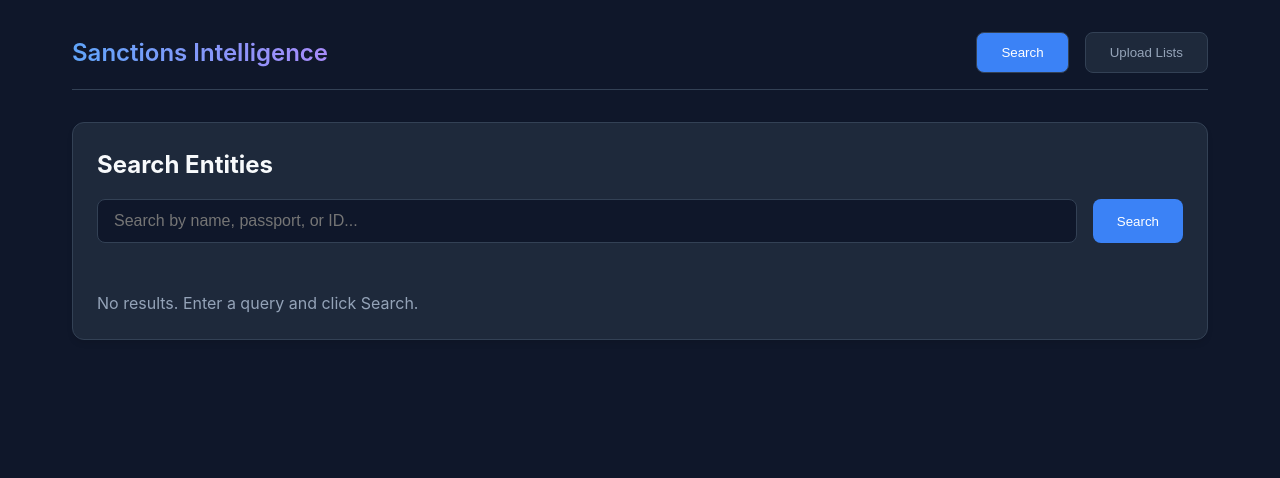
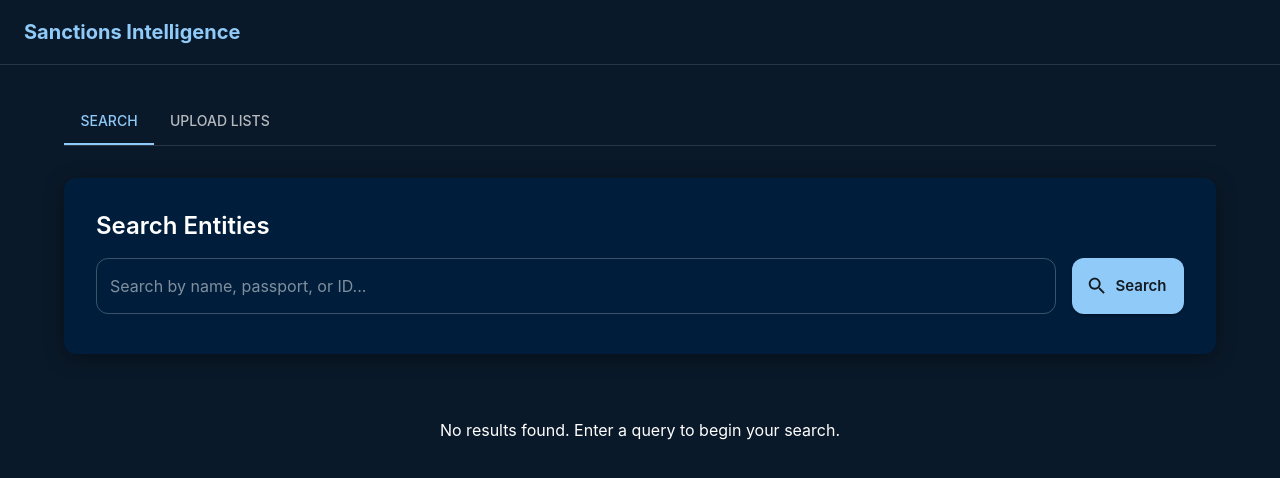
Before and after one commit to jaggeman/sanctions, a React (Vite) app in the folder frontend/: page / in a window 1280 px wide. Shown: the top 478 px of the page. Built offline with nearby package versions, Linux system fonts and the light colour scheme.

Commit message:
Upgrade frontend to Google Material Design (MUI v5)

```diff
--- a/frontend/package.json
+++ b/frontend/package.json
@@ -10,6 +10,10 @@
     "preview": "vite preview"
   },
   "dependencies": {
+    "@emotion/react": "^11.14.0",
+    "@emotion/styled": "^11.14.1",
+    "@mui/icons-material": "^9.3.1",
+    "@mui/material": "^9.3.1",
     "react": "^19.2.8",
     "react-dom": "^19.2.8"
   },
--- a/frontend/src/App.tsx
+++ b/frontend/src/App.tsx
@@ -1,11 +1,79 @@
-import { useState } from 'react';
-import './index.css';
+import React, { useState } from 'react';
+import {
+  ThemeProvider,
+  createTheme,
+  CssBaseline,
+  AppBar,
+  Toolbar,
+  Typography,
+  Container,
+  Box,
+  Tabs,
+  Tab,
+  Card,
+  CardContent,
+  TextField,
+  Button,
+  Chip,
+  Paper,
+  CircularProgress
+} from '@mui/material';
+import CloudUploadIcon from '@mui/icons-material/CloudUpload';
+import SearchIcon from '@mui/icons-material/Search';
+
+// Create a modern Dark Mode Material Design theme
+const darkTheme = createTheme({
+  palette: {
+    mode: 'dark',
+    primary: {
+      main: '#90caf9', // Modern blue accent
+    },
+    secondary: {
+      main: '#f48fb1',
+    },
+    background: {
+      default: '#0a1929', // Deep dark blue background
+      paper: '#001e3c',   // Slightly lighter blue for cards
+    },
+  },
+  typography: {
+    fontFamily: '"Inter", "Roboto", "Helvetica", "Arial", sans-serif',
+    h5: {
+      fontWeight: 600,
+    },
+  },
+  shape: {
+    borderRadius: 12,
+  },
+  components: {
+    MuiButton: {
+      styleOverrides: {
+        root: {
+          textTransform: 'none',
+          fontWeight: 600,
+        },
+      },
+    },
+    MuiCard: {
+      styleOverrides: {
+        root: {
+          backgroundImage: 'none',
+          boxShadow: '0 4px 20px 0 rgba(0,0,0,0.4)',
+        },
+      },
+    },
+  },
+});
 
 function App() {
-  const [activeTab, setActiveTab] = useState<'search' | 'upload'>('search');
+  const [tabValue, setTabValue] = useState(0);
   const [searchQuery, setSearchQuery] = useState('');
   const [results, setResults] = useState<any[]>([]);
   const [isLoading, setIsLoading] = useState(false);
+
+  const handleTabChange = (_event: React.SyntheticEvent, newValue: number) => {
+    setTabValue(newValue);
+  };
 
   const handleSearch = async () => {
     if (!searchQuery) return;
@@ -36,7 +104,7 @@ function App() {
         body: formData
       });
       if (res.ok) {
-        alert('File uploaded and import started!');
+        alert('File uploaded successfully! Import process has started.');
       } else {
         alert('Upload failed.');
       }
@@ -48,92 +116,135 @@ function App() {
   };
 
   return (
-    <div className="app-container">
-      <header className="header">
-        <h1>Sanctions Intelligence</h1>
-        <div style={{ display: 'flex', gap: '1rem' }}>
-          <button
-            style={{
-              background: activeTab === 'search' ? 'var(--primary)' : 'var(--surface)',
-              color: activeTab === 'search' ? 'white' : 'var(--text-muted)',
-              border: '1px solid var(--border)'
-            }}
-            onClick={() => setActiveTab('search')}
-          >
-            Search
-          </button>
-          <button
-            style={{
-              background: activeTab === 'upload' ? 'var(--primary)' : 'var(--surface)',
-              color: activeTab === 'upload' ? 'white' : 'var(--text-muted)',
-              border: '1px solid var(--border)'
-            }}
-            onClick={() => setActiveTab('upload')}
-          >
-            Upload Lists
-          </button>
-        </div>
-      </header>
+    <ThemeProvider theme={darkTheme}>
+      <CssBaseline />
+      <AppBar position="static" elevation={0} sx={{ background: 'transparent', borderBottom: 1, borderColor: 'divider' }}>
+        <Toolbar>
+          <Typography variant="h6" component="div" sx={{ flexGrow: 1, fontWeight: 'bold', color: 'primary.main' }}>
+            Sanctions Intelligence
+          </Typography>
+        </Toolbar>
+      </AppBar>
 
-      {activeTab === 'search' ? (
-        <div className="card">
-          <h2 style={{ marginBottom: '1rem' }}>Search Entities</h2>
-          <div style={{ display: 'flex', gap: '1rem' }}>
-            <input
-              type="text"
+      <Container maxWidth="lg" sx={{ mt: 4, mb: 8 }}>
+        <Box sx={{ borderBottom: 1, borderColor: 'divider', mb: 4 }}>
+          <Tabs value={tabValue} onChange={handleTabChange} aria-label="app tabs">
+            <Tab label="Search" />
+            <Tab label="Upload Lists" />
+          </Tabs>
+        </Box>
+
+        {tabValue === 0 && (
+          <Box>
+            <Card sx={{ mb: 4, p: 2 }}>
+              <CardContent>
+                <Typography variant="h5" gutterBottom>
+                  Search Entities
+                </Typography>
+                <Box sx={{ display: 'flex', gap: 2, mt: 2 }}>
+                  <TextField
+                    fullWidth
+                    variant="outlined"
                     placeholder="Search by name, passport, or ID..."
                     value={searchQuery}
                     onChange={(e) => setSearchQuery(e.target.value)}
                     onKeyDown={(e) => e.key === 'Enter' && handleSearch()}
+                    disabled={isLoading}
                   />
-            <button onClick={handleSearch} disabled={isLoading}>
-              {isLoading ? 'Searching...' : 'Search'}
-            </button>
-          </div>
+                  <Button
+                    variant="contained"
+                    size="large"
+                    startIcon={isLoading ? <CircularProgress size={20} color="inherit" /> : <SearchIcon />}
+                    onClick={handleSearch}
+                    disabled={isLoading}
+                  >
+                    Search
+                  </Button>
+                </Box>
+              </CardContent>
+            </Card>
 
-          <div className="results-grid">
+            <Box sx={{ display: 'grid', gridTemplateColumns: { xs: '1fr', sm: '1fr 1fr', md: '1fr 1fr 1fr' }, gap: 3 }}>
               {results.map((r, i) => (
-              <div key={i} className="card">
-                <div style={{ display: 'flex', justifyContent: 'space-between', marginBottom: '1rem' }}>
-                  <span className="tag">{r.source}</span>
-                  <span className="tag" style={{ background: 'rgba(239, 68, 68, 0.1)', color: '#ef4444' }}>{r.type}</span>
-                </div>
-                <h3 style={{ marginBottom: '0.5rem' }}>{r.primaryName}</h3>
-                <p style={{ color: 'var(--text-muted)', fontSize: '0.875rem' }}>
-                  Aliases: {r.aliases?.slice(0, 3).join(', ') || 'None'}
-                </p>
+                <Box key={i}>
+                  <Card sx={{ height: '100%', display: 'flex', flexDirection: 'column' }}>
+                    <CardContent sx={{ flexGrow: 1 }}>
+                      <Box sx={{ display: 'flex', justifyContent: 'space-between', mb: 2 }}>
+                        <Chip label={r.source} size="small" color="primary" variant="outlined" />
+                        <Chip label={r.type} size="small" color="error" variant="outlined" />
+                      </Box>
+                      <Typography variant="h6" component="h2" gutterBottom>
+                        {r.primaryName}
+                      </Typography>
+                      {r.aliases && r.aliases.length > 0 && (
+                        <Typography variant="body2" color="text.secondary" sx={{ mb: 2 }}>
+                          <strong>Aliases:</strong> {r.aliases.slice(0, 3).join(', ')}
+                          {r.aliases.length > 3 ? '...' : ''}
+                        </Typography>
+                      )}
                       {r.birthDates && r.birthDates.length > 0 && (
-                  <p style={{ color: 'var(--text-muted)', fontSize: '0.875rem' }}>
-                    DOB: {r.birthDates.join(', ')}
-                  </p>
+                        <Typography variant="body2" color="text.secondary">
+                          <strong>DOB:</strong> {r.birthDates.join(', ')}
+                        </Typography>
                       )}
-              </div>
+                    </CardContent>
+                  </Card>
+                </Box>
               ))}
               {results.length === 0 && !isLoading && (
-              <p style={{ color: 'var(--text-muted)', gridColumn: '1 / -1', marginTop: '1rem' }}>
-                No results. Enter a query and click Search.
-              </p>
+                <Box sx={{ gridColumn: '1 / -1' }}>
+                  <Typography variant="body1" color="text.secondary" align="center" sx={{ mt: 4 }}>
+                    No results found. Enter a query to begin your search.
+                  </Typography>
+                </Box>
               )}
-          </div>
-        </div>
-      ) : (
-        <div className="card">
-          <h2 style={{ marginBottom: '1rem' }}>Import Sanctions List</h2>
-          <p style={{ color: 'var(--text-muted)', marginBottom: '2rem' }}>
-            Upload CSV or XML files to sync with the database.
-          </p>
+            </Box>
+          </Box>
+        )}
 
-          <label className="upload-area" style={{ display: 'block' }}>
-            <input type="file" style={{ display: 'none' }} onChange={handleUpload} accept=".csv,.xml" />
-            <svg width="48" height="48" viewBox="0 0 24 24" fill="none" stroke="currentColor" strokeWidth="2" style={{ marginBottom: '1rem', color: 'var(--primary)' }}>
-              <path d="M21 15v4a2 2 0 0 1-2 2H5a2 2 0 0 1-2-2v-4M17 8l-5-5-5 5M12 3v12" />
-            </svg>
-            <h3>{isLoading ? 'Uploading...' : 'Click to browse files'}</h3>
-            <p style={{ marginTop: '0.5rem', fontSize: '0.875rem' }}>Supported: CSV, XML</p>
-          </label>
-        </div>
+        {tabValue === 1 && (
+          <Box>
+            <Card sx={{ p: 2 }}>
+              <CardContent>
+                <Typography variant="h5" gutterBottom>
+                  Import Sanctions List
+                </Typography>
+                <Typography variant="body1" color="text.secondary" sx={{ mb: 2 }}>
+                  Upload CSV or XML files to sync with the database. Processing happens in the background.
+                </Typography>
+
+                <Paper
+                  variant="outlined"
+                  sx={{
+                    mt: 4,
+                    p: 6,
+                    textAlign: 'center',
+                    cursor: 'pointer',
+                    borderStyle: 'dashed',
+                    borderColor: 'primary.main',
+                    backgroundColor: 'rgba(144, 202, 249, 0.04)',
+                    transition: 'all 0.2s',
+                    '&:hover': {
+                      backgroundColor: 'rgba(144, 202, 249, 0.08)'
+                    }
+                  }}
+                  component="label"
+                >
+                  <input type="file" hidden onChange={handleUpload} accept=".csv,.xml" />
+                  <CloudUploadIcon sx={{ fontSize: 60, color: 'primary.main', mb: 2 }} />
+                  <Typography variant="h6" gutterBottom>
+                    {isLoading ? 'Uploading...' : 'Click or Drag & Drop to upload files'}
+                  </Typography>
+                  <Typography variant="body2" color="text.secondary">
+                    Supported formats: CSV, XML
+                  </Typography>
+                </Paper>
+              </CardContent>
+            </Card>
+          </Box>
         )}
-    </div>
+      </Container>
+    </ThemeProvider>
   );
 }
 
--- a/frontend/src/index.css
+++ b/frontend/src/index.css
@@ -1,131 +1,8 @@
-:root {
-  --primary: #3b82f6;
-  --primary-hover: #2563eb;
-  --bg-color: #0f172a;
-  --surface: #1e293b;
-  --surface-hover: #334155;
-  --text-main: #f8fafc;
-  --text-muted: #94a3b8;
-  --border: #334155;
-  --danger: #ef4444;
-  --success: #10b981;
-}
-
-* {
-  box-sizing: border-box;
+/* Material UI uses its own design system via CssBaseline.
+   Keeping this file mostly empty except for basic HTML resets if needed. */
+body {
   margin: 0;
   padding: 0;
+  -webkit-font-smoothing: antialiased;
+  -moz-osx-font-smoothing: grayscale;
 }
-
-body {
-  font-family: 'Inter', system-ui, -apple-system, sans-serif;
-  background-color: var(--bg-color);
-  color: var(--text-main);
-  line-height: 1.5;
-  -webkit-font-smoothing: antialiased;
-}
-
-.app-container {
-  max-width: 1200px;
-  margin: 0 auto;
-  padding: 2rem;
-}
-
-.header {
-  display: flex;
-  justify-content: space-between;
-  align-items: center;
-  margin-bottom: 2rem;
-  padding-bottom: 1rem;
-  border-bottom: 1px solid var(--border);
-}
-
-.header h1 {
-  font-size: 1.5rem;
-  font-weight: 600;
-  background: linear-gradient(to right, #60a5fa, #a78bfa);
-  -webkit-background-clip: text;
-  color: transparent;
-}
-
-.card {
-  background-color: var(--surface);
-  border: 1px solid var(--border);
-  border-radius: 0.75rem;
-  padding: 1.5rem;
-  box-shadow: 0 4px 6px -1px rgba(0, 0, 0, 0.1);
-  transition: transform 0.2s, box-shadow 0.2s;
-}
-
-.card:hover {
-  transform: translateY(-2px);
-  box-shadow: 0 10px 15px -3px rgba(0, 0, 0, 0.2);
-}
-
-input[type="text"] {
-  width: 100%;
-  padding: 0.75rem 1rem;
-  border-radius: 0.5rem;
-  border: 1px solid var(--border);
-  background-color: var(--bg-color);
-  color: var(--text-main);
-  font-size: 1rem;
-  transition: border-color 0.2s;
-}
-
-input[type="text"]:focus {
-  outline: none;
-  border-color: var(--primary);
-  box-shadow: 0 0 0 2px rgba(59, 130, 246, 0.2);
-}
-
-button {
-  background-color: var(--primary);
-  color: white;
-  border: none;
-  padding: 0.75rem 1.5rem;
-  border-radius: 0.5rem;
-  font-weight: 500;
-  cursor: pointer;
-  transition: background-color 0.2s, transform 0.1s;
-}
-
-button:hover {
-  background-color: var(--primary-hover);
-}
-
-button:active {
-  transform: scale(0.98);
-}
-
-.results-grid {
-  display: grid;
-  grid-template-columns: repeat(auto-fill, minmax(300px, 1fr));
-  gap: 1.5rem;
-  margin-top: 2rem;
-}
-
-.tag {
-  display: inline-block;
-  padding: 0.25rem 0.75rem;
-  border-radius: 9999px;
-  font-size: 0.75rem;
-  font-weight: 500;
-  background-color: rgba(59, 130, 246, 0.1);
-  color: #60a5fa;
-}
-
-.upload-area {
-  border: 2px dashed var(--border);
-  border-radius: 1rem;
-  padding: 3rem;
-  text-align: center;
-  color: var(--text-muted);
-  cursor: pointer;
-  transition: all 0.2s;
-}
-
-.upload-area:hover {
-  border-color: var(--primary);
-  background-color: rgba(59, 130, 246, 0.05);
-}
```
Also changed, not shown: 1 other file (tests, documents, lock files or other folders). Lines whose indentation alone changed are shown as unchanged.
